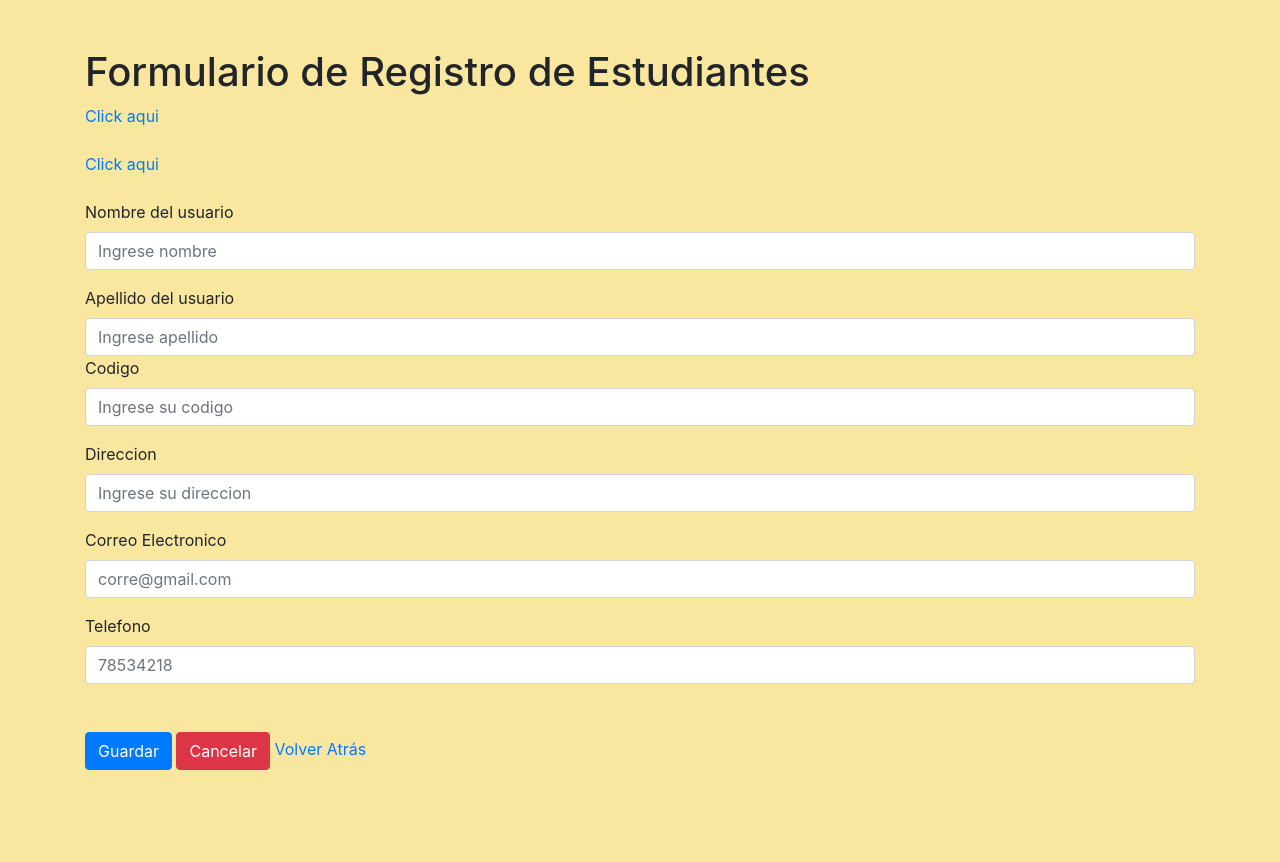
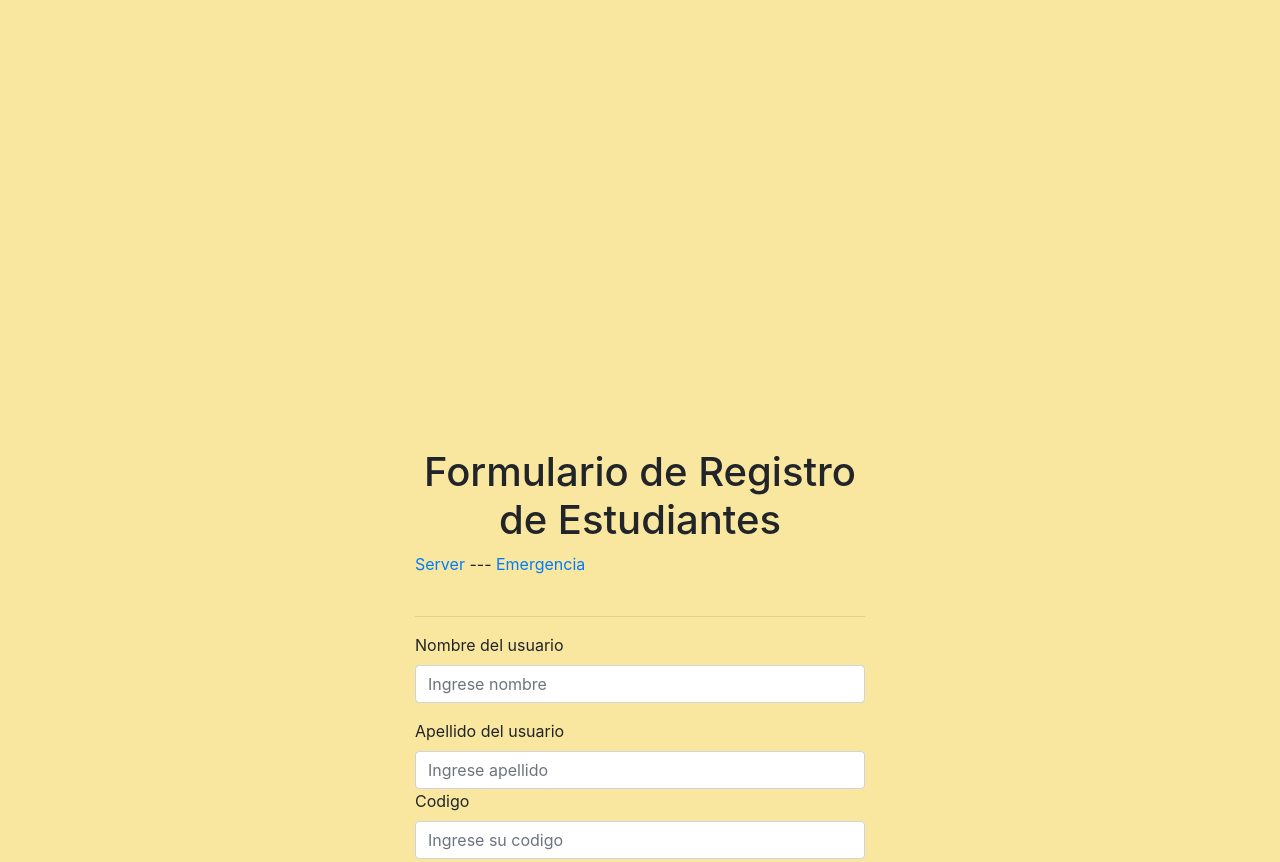
Before and after one commit to car46jr/Carlos0909-21-3359, a plain HTML site: page web/index.html in a window 1280 px wide. Shown: the top 862 px of the page. Before the commit the page ends 818 px from the top, so only its background shows below. Drawn offline with nearby package versions, Linux system fonts and the light colour scheme.

Commit message:
Cuarto Intento

```diff
--- a/build/web/style.css
+++ b/build/web/style.css
@@ -3,9 +3,12 @@ h3{
     text-align: center;
     background-color: #F9E79F;
 }
-
+h1{
+    text-align: center;
+}
 body{
     background-color: #F9E79F;
+    margin: 400px;
 }
 
 button{
--- a/web/index.html
+++ b/web/index.html
@@ -15,11 +15,12 @@ Click nbfs://nbhost/SystemFileSystem/Templates/JSP_Servlet/Html.html to edit thi
     </head>
     <body>
       <div class="container">
+
           <br>
                     <br>
         <h1>Formulario de Registro de Estudiantes</h1>
-        <a href="ClienteController" > Click aqui </a><br><br>
-                <a href="gracias.html" > Click aqui </a><br><br>
+        <a href="ClienteController" > Server </a> ---
+        <a href="gracias.html" > Emergencia</a><br><br><hr>
 
         <form action="ClienteController">
             <div class="form-group">
@@ -50,7 +51,7 @@ Click nbfs://nbhost/SystemFileSystem/Templates/JSP_Servlet/Html.html to edit thi
             <button type="submit"  class="btn btn-primary" a href="gracias.html">Guardar</button>
             <button type="button" class="btn btn-danger">Cancelar</button>
 
-            <a href="gracias()"> Volver Atrás</a>
+            <a href="gracias.html()"> Volver Atrás</a>
 
     </form>
                           <br>
--- a/web/style.css
+++ b/web/style.css
@@ -3,9 +3,12 @@ h3{
     text-align: center;
     background-color: #F9E79F;
 }
-
+h1{
+    text-align: center;
+}
 body{
     background-color: #F9E79F;
+    margin: 400px;
 }
 
 button{
```
Also changed, not shown: build/web/index.html (+4 -3 lines).
